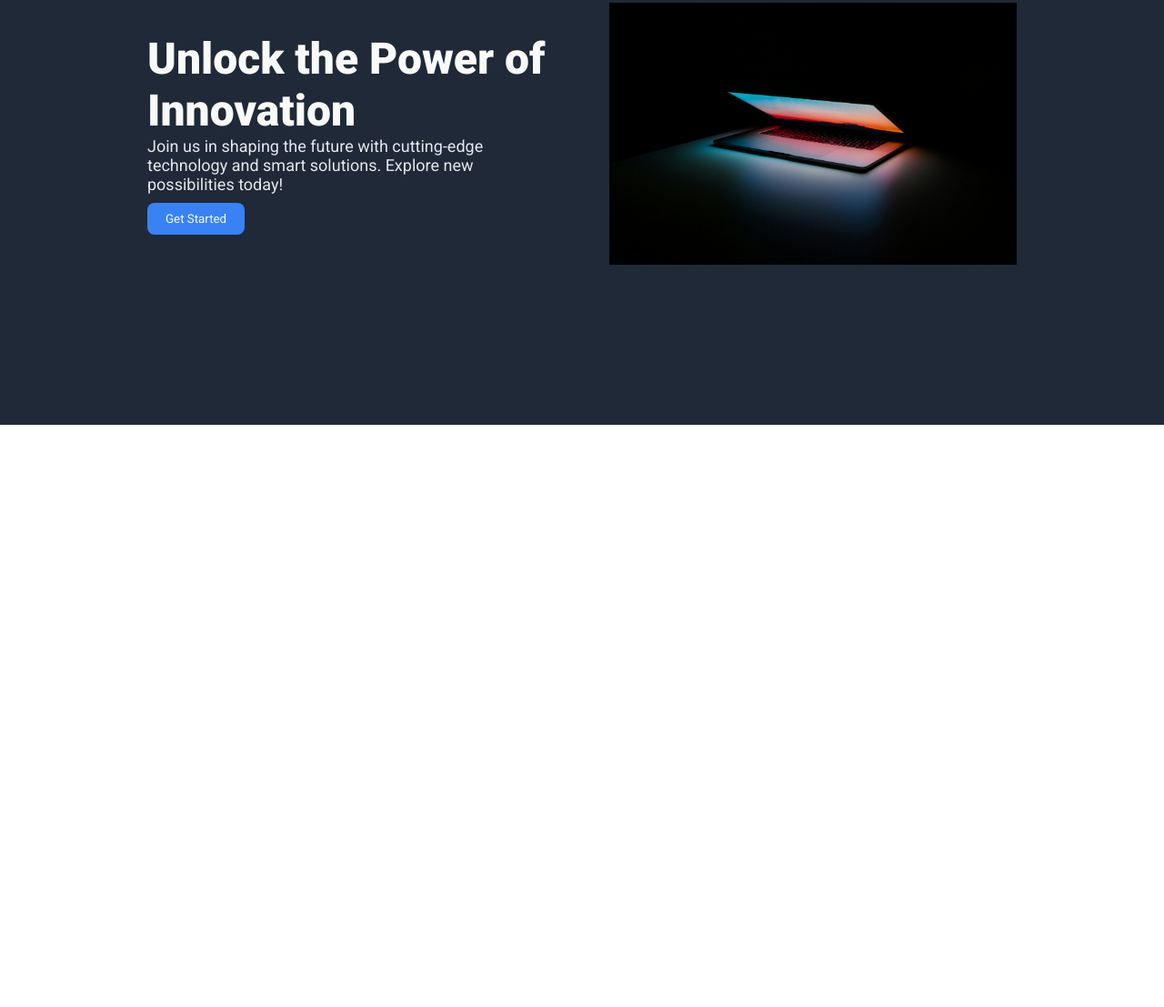
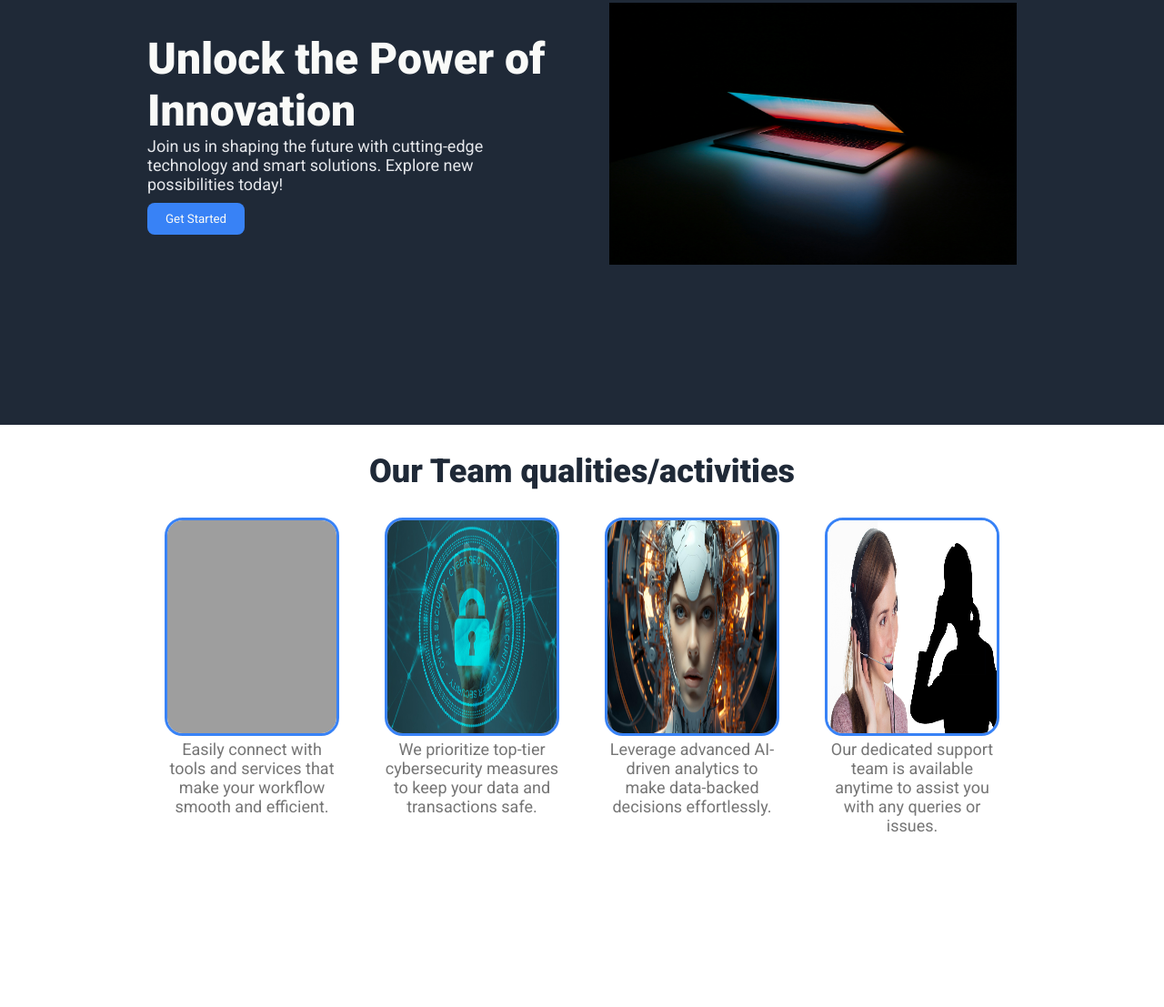
Before and after one commit to Future-King-1/unlock-innovation, a plain HTML site: page index.html in a window 1280 px wide. Shown: the part 253-1360 px from the top of the page at 91% size. Before the commit the page ends 800 px from the top, so only its background shows below. Drawn offline with Linux system fonts and the light colour scheme; grey boxes are pictures that could not be loaded.

Commit message:
resource files for quality-activity section added
styles for that section completed

the html structure for that section completed

```diff
--- a/index.html
+++ b/index.html
@@ -28,6 +28,27 @@
             </div>
             <img src="/res/ales-nesetril-Im7lZjxeLhg-unsplash.jpg" alt="laptop on the disk in the dark">
         </section>
+        <section id="activity">
+            <h1>Our Team qualities/activities</h1>
+            <div class="items">
+                <div>
+                    <img src="res/brett-jordan-B_j4LJbam5U-unsplash.jpg" alt="A dashboard with interconnected apps">
+                    <p>Easily connect with tools and services that make your workflow smooth and efficient.</p>
+                </div>
+                <div>
+                    <img src="res/cyber-4610993_1920.jpg" alt="safety padlock">
+                    <p>We prioritize top-tier cybersecurity measures to keep your data and transactions safe.</p>
+                </div>
+                <div>
+                    <img src="res/artificial-8264664_1920.jpg" alt="ai with human modek while thinking">
+                    <p>Leverage advanced AI-driven analytics to make data-backed decisions effortlessly.</p>
+                </div>
+                <div>
+                    <img src="res/call-center-2944062_1920.jpg" alt="customer service responding to the caller">
+                    <p>Our dedicated support team is available anytime to assist you with any queries or issues.</p>
+                </div>
+            </div>
+        </section>
     </main>
 </body>
 </html>
--- a/style.css
+++ b/style.css
@@ -57,3 +57,36 @@ header,#hero{
     padding: 10px 20px;
     margin-top: 10px;
 }
+#activity{
+    display: flex;
+    flex-direction: column;
+    align-items: center;
+    width: 100%;
+    height: 80vh;
+}
+#activity h1{
+    padding: 30px;
+    font-size: 36px;
+    font-weight: 900;
+    color: #1f2937;
+}
+.items{
+    display: flex;
+    flex-direction: row;
+    justify-content: center;
+    gap: 50px;
+}
+.items img{
+    width: 100%;
+    height: 30vh;
+    border: 3px solid #3882f6;
+    border-radius: 20px;
+}
+.items div{
+    width: 15%;
+}
+.items p{
+    font-size: 18px;
+    color: #757575;
+    text-align: center;
+}
```
Also changed, not shown: res/artificial-8264664_1920.jpg (added), res/call-center-2944062_1920.jpg (added), res/cyber-4610993_1920.jpg (added), 1 other file.
